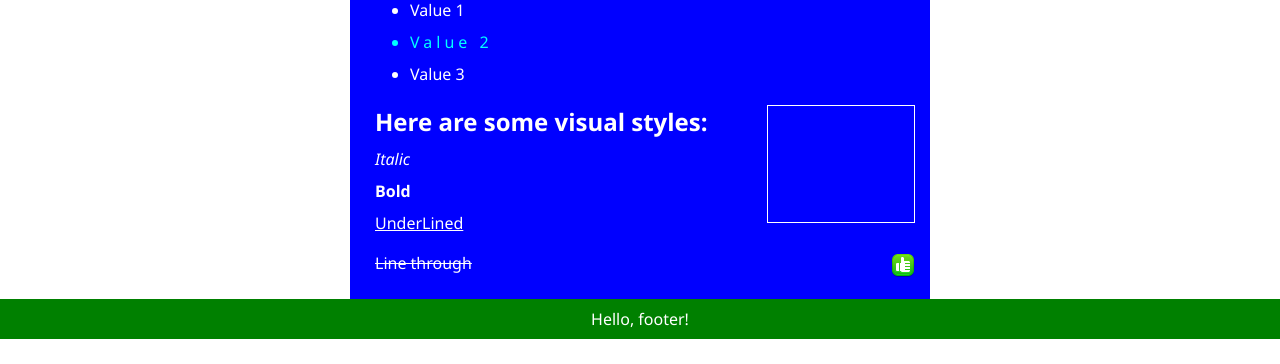
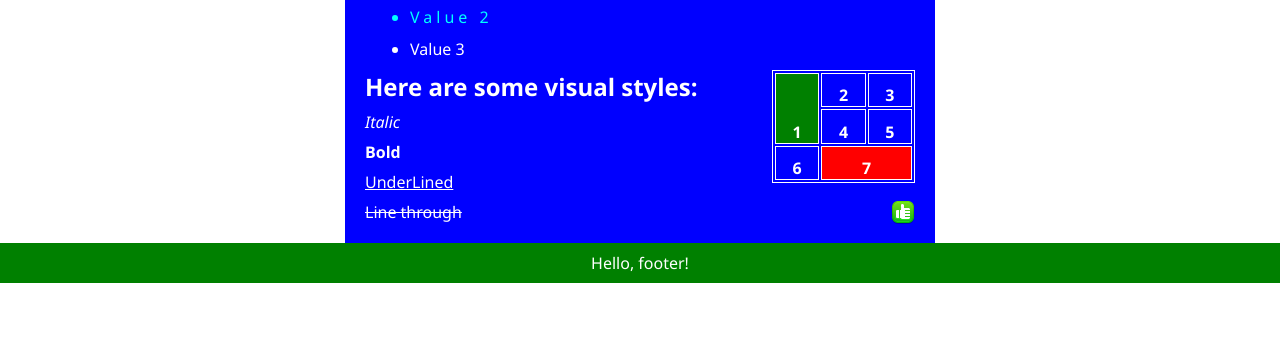
Before and after one commit to Shimekii/932201.Lutsenko.Nikita.Lab1, a plain HTML site: page index.html in a window 1280 px wide. Shown: the part 436-800 px from the top of the page. Drawn offline with Linux system fonts and the light colour scheme.

Commit message:
Add files via upload

```diff
--- a/index.html
+++ b/index.html
@@ -3,7 +3,7 @@
         <link rel="stylesheet" href="style.css">
     </head>
     <body class="body">
-        <header class="header">
+        <header class="header-footer">
             <p>Hello, header!</p>
         </header>
         <div class="content">
@@ -12,46 +12,37 @@
             <p>Lorem Ipsum is simply dummy text of the printing and typesetting industry. Lorem Ipsum has been the industry's standard dummy text ever since the 1500s, when an unknown printer took a galley of type and scrambled it to make a type specimen book. It has survived not only five centuries, but also the leap into electronic typesetting, remaining essentially unchanged. It was popularised in the 1960s with the release of Letraset sheets containing Lorem Ipsum passages, and more recently with desktop publishing software like Aldus PageMaker including versions of Lorem Ipsum.</p>
             <br>
             <a href="http://www.csd.tsu.ru" class="link">www.csd.tsu.ru</a>
-            <h1><span style="color:red">Here</span> is the list:</h1>
+            <h1 style="word-spacing: 10px;"><span style="color:red">Here</span> is the list:</h1>
             <ul class="list">
                 <li>Value 1</li>
                 <li style="letter-spacing: 4px; color:aqua">Value 2</li>
                 <li>Value 3</li>
             </ul>
             <div class="visual-styles">
-                <div class="container">
-                    <!--<div class="box first"><p>1</p></div>
-                    <div class="box"><p>2</p></div>
-                    <div class="box"><p>3</p></div>
-                    <div class="box"><p>4</p></div>
-                    <div class="box"><p>5</p></div>
-                    <div class="box"><p>6</p></div>
-                    <div class="box last"><p>7</p></div>-->
-                    <table>
-                        <tr class="box">
-                            <td rowspan="2"></td>
-                            <td></td>
-                            <td></td>
+                <table class="container">
+                    <tr>
+                        <td rowspan="2" style="background-color: green;">1</td>
+                        <td>2</td>
+                        <td>3</td>
                     </tr>
                     <tr>
-                            <td></td>
-                            <td></td>
+                        <td>4</td>
+                        <td>5</td>
                     </tr>
                     <tr>
-                            <td></td>
-                            <td colspan="2"></td>
+                        <td>6</td>
+                        <td colspan="2" style="background-color: red;">7</td>
                     </tr>
                 </table>
-                </div>
                 <h2>Here are some visual styles:</h2>
                 <p style="font-style: italic;">Italic</p>
                 <p style="font-weight: bold;">Bold</p>
                 <p style="text-decoration: underline;">UnderLined</p>
-                <img src="images.png" alt="img" style="float: right; margin-top: 10px;">
-                <p style="text-decoration: line-through; padding-top: 8px;">Line through</p>
+                <img src="images.png" alt="img" style="float: right; margin-top: 8px;">
+                <p style="text-decoration: line-through;">Line through</p>
             </div>
         </div>
-        <footer class="footer">
+        <footer class="header-footer">
             <p>Hello, footer!</p>
         </footer>
     </body>
--- a/style.css
+++ b/style.css
@@ -5,7 +5,7 @@
 .body{
     font-family:'Segoe UI', Tahoma, Geneva, Verdana, sans-serif
 }
-.header{
+.header-footer{
     display: grid;
     place-items: center;
     height: 40px;
@@ -15,12 +15,9 @@
 .content{
     margin: 0 auto;
     width: 550px;
-    padding: 15px;
+    padding: 20px;
     background-color:blue;
     color: white;
-}
-.content h1{
-    margin-bottom: 15px;
 }
 .figure{
     height: 110px;
@@ -40,46 +37,19 @@ ul > li{
     padding-bottom: 10px;
 }
 .container{
-    display: grid;
     float: right;
-    grid-template-columns: repeat(3,44px);
-    grid-template-rows: repeat(3,34px);
-    gap: 3px;
-    border: solid 1px;
+    border: solid 1px white;
     width: 143px;
     height: 113px;
-    padding-top: 3px;
-    padding-left: 3px;
+    color: white;
 }
-.box{
-    width: 44px;
-    height: 34px;
-    border: solid 1px;
+td{
+    border: solid 1px white;
+    display: table-cell;
+    vertical-align: bottom;
     text-align: center;
-}
-
-.first{
-    height: calc(34px * 2 + 3px);
-    background-color: green;
-    grid-row: span 2;
-}
-.last{
-    width: calc(44px * 2 + 3px);
-    background-color: red;
-}
-.visual-styles h2{
-    margin: 10px;
+    font-weight: bold;
 }
 .visual-styles p{
-    margin: 10px;
+    margin-top: 8px;
 }
-.container p{
-    font-weight: bold;
-}
-.footer{
-    display: grid;
-    place-items: center;
-    height: 40px;
-    background-color: green;
-    color: white;
-}
```
Lines whose indentation alone changed are shown as unchanged.
